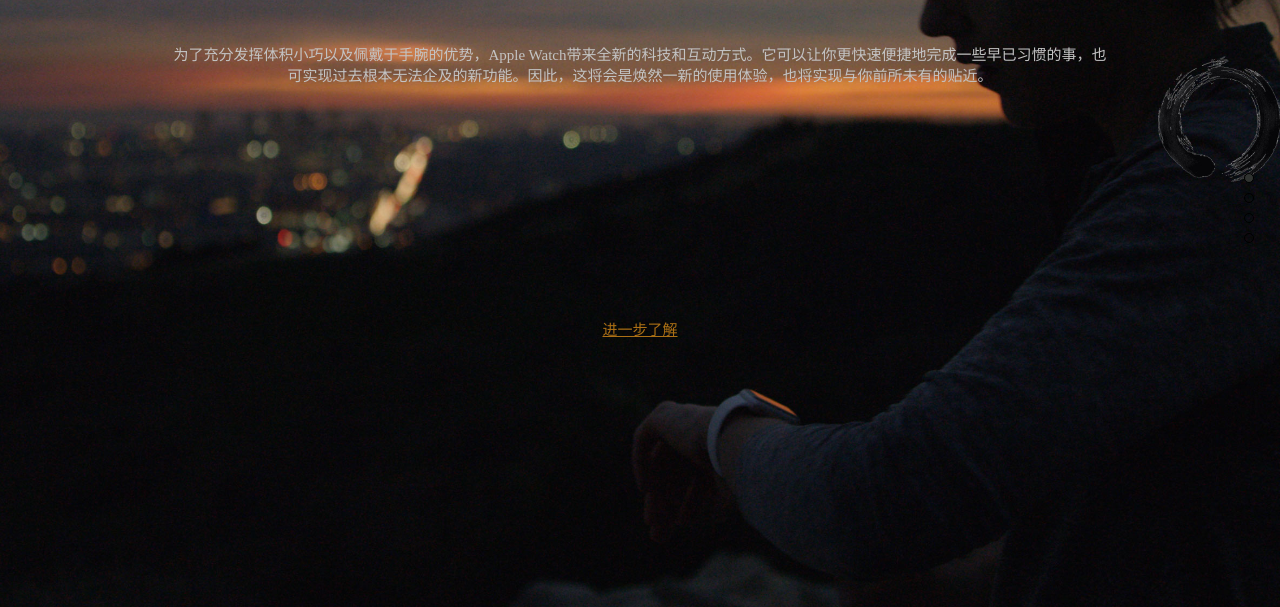
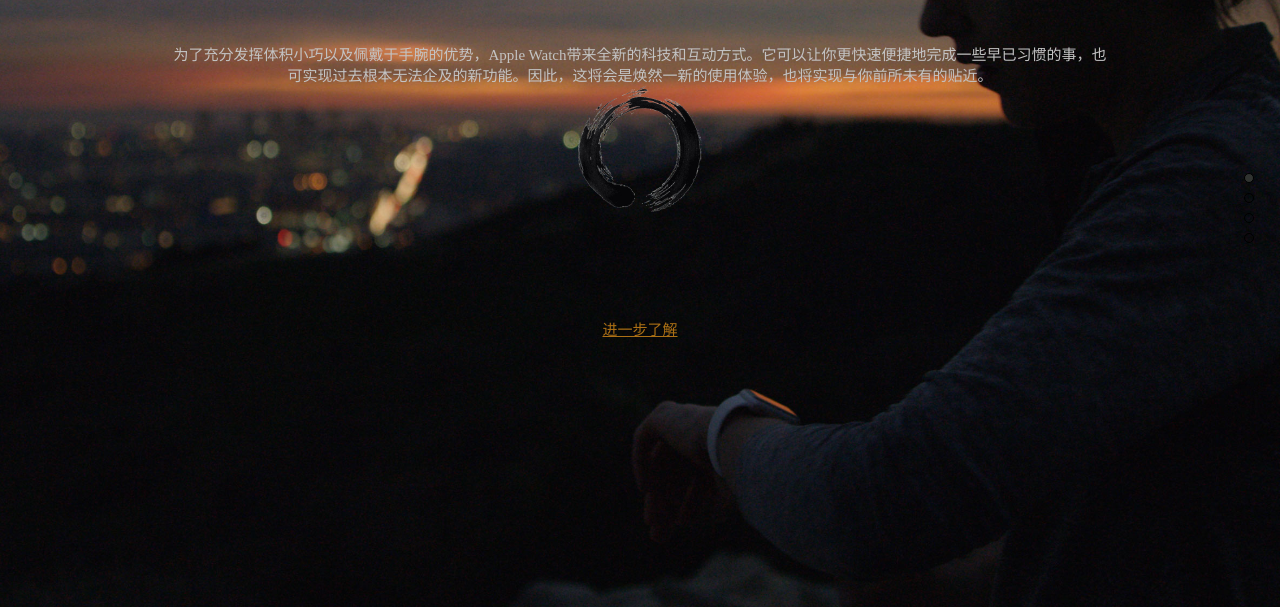
Before and after one commit to auspbro/full-page-navi, a plain HTML site: page index.html in a window 1280 px wide. Shown: the part 193-800 px from the top of the page. Drawn offline with Linux system fonts and the light colour scheme.

Commit message:
Add head page logo

```diff
--- a/css/index.css
+++ b/css/index.css
@@ -159,16 +159,16 @@ body {
 
 #hplogo {
     position: relative;
-    top: -30px;
-    left: 580px;
+    top: 0px;
+    left: 0px;
     height: 10%;
     width: 10%;
 }
 
-.logo-position {
+.logo {
     position: relative;
     margin-left: 0;
-    margin-top: ;
+    margin-top: 50;
 }
 
 center {
--- a/index.html
+++ b/index.html
@@ -15,7 +15,7 @@
             <p>为了充分发挥体积小巧以及佩戴于手腕的优势，Apple Watch带来全新的科技和互动方式。它可以让你更快速便捷地完成一些早已习惯的事，也
                 <br/>可实现过去根本无法企及的新功能。因此，这将会是焕然一新的使用体验，也将实现与你前所未有的贴近。</p>
             <center>
-                <div class="logo-position">
+                <div class="logo">
                         <img id="hplogo" src="images/zen.png" width="10" height="10" alt="Ciicle">
                 </div>
             </center>
```
